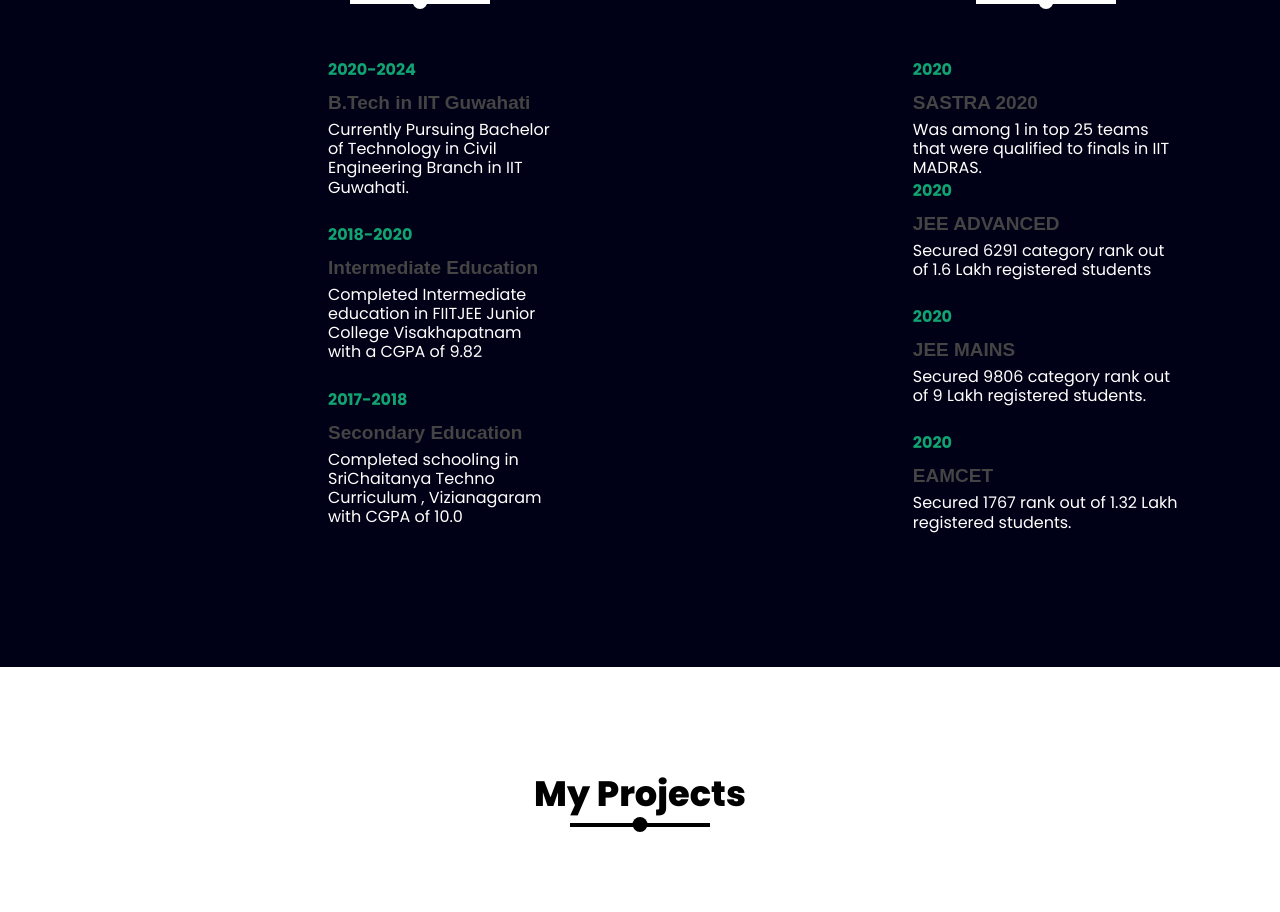
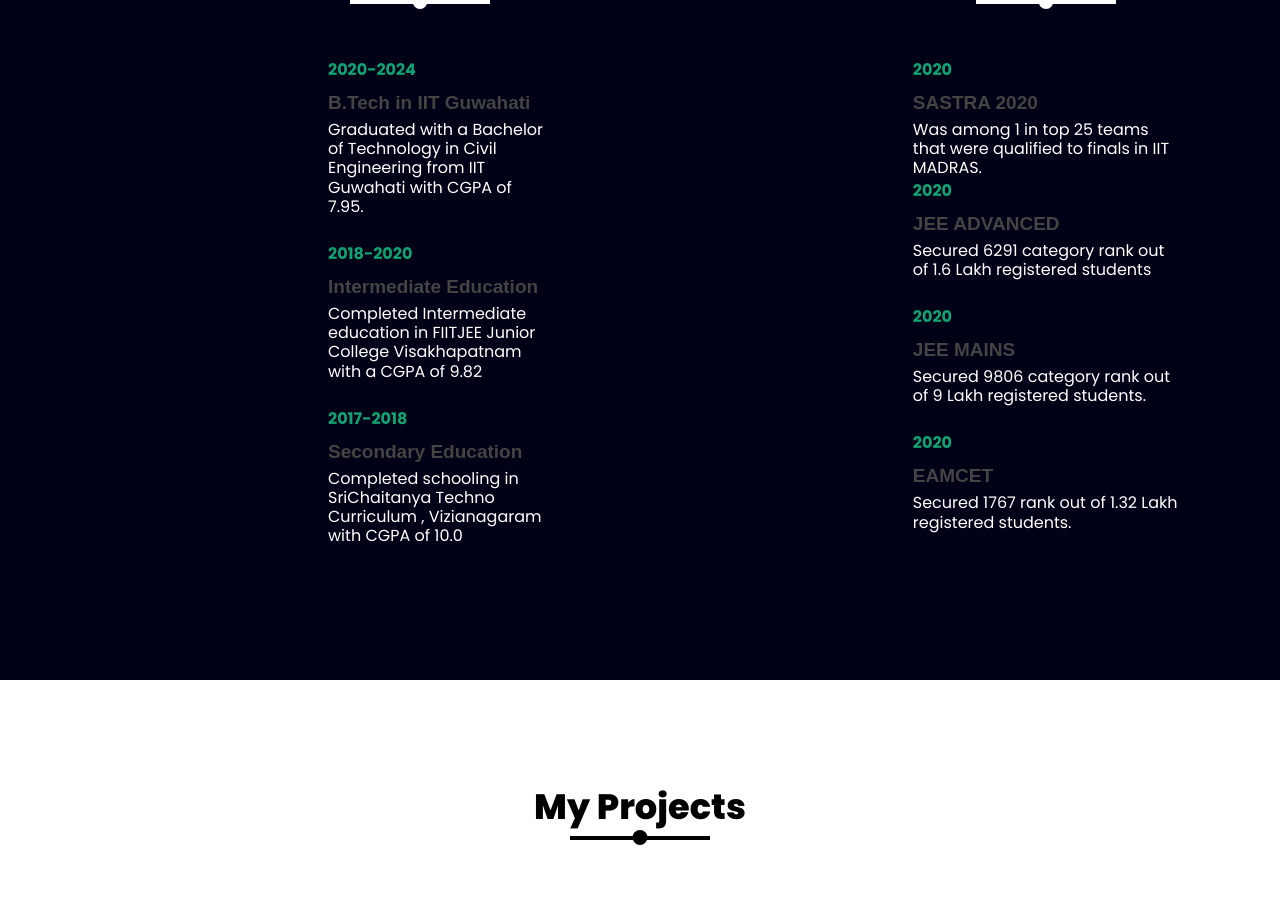
Before and after one commit to sangamamrutha/portfolio, a plain HTML site: page index.html in a window 1280 px wide. Shown: the part 2267-3179 px from the top of the page. Drawn offline with Linux system fonts and the light colour scheme.

Commit message:
Update index.html

```diff
--- a/index.html
+++ b/index.html
@@ -71,7 +71,7 @@
             <div class="box">
               <h4>2020-2024</h4>
               <h3>B.Tech in IIT Guwahati</h3>
-              <p>Currently Pursuing Bachelor of Technology in Civil Engineering Branch in IIT Guwahati.</p>
+              <p> Graduated with a Bachelor of Technology in Civil Engineering from IIT Guwahati with CGPA of 7.95.</p>
             </div>
             <br>
             <div class="box">
```
